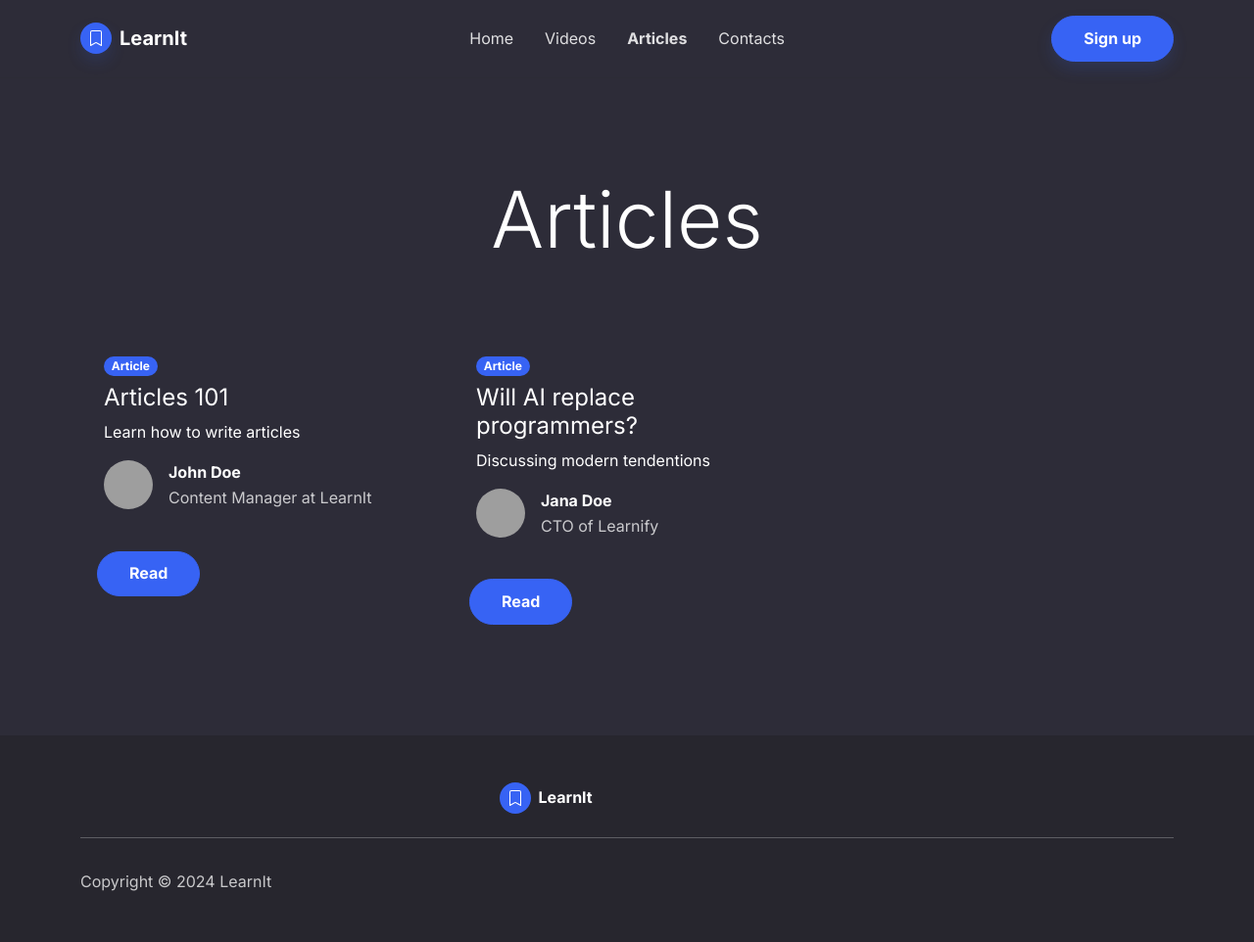
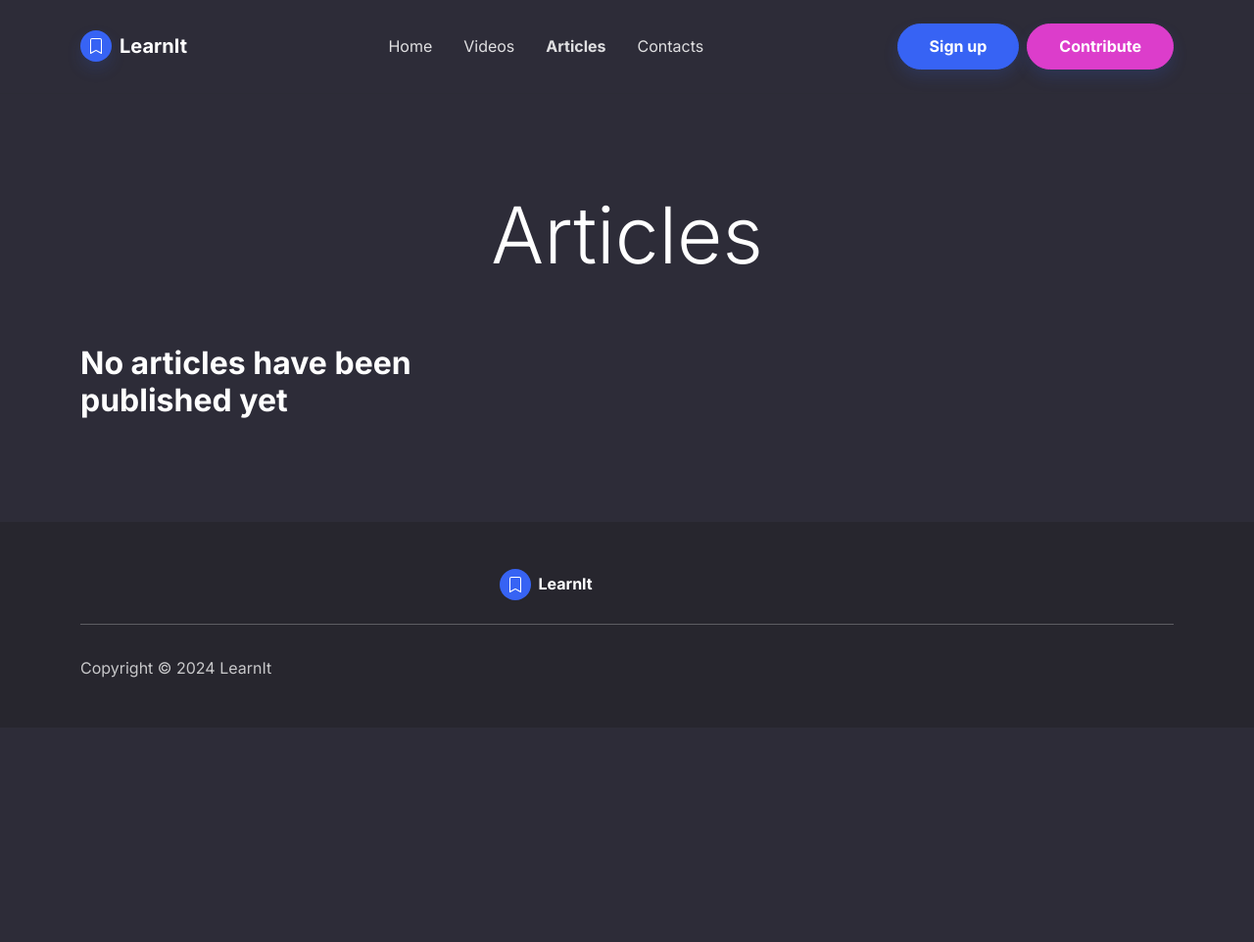
Before and after one commit to D1midr0sh/LearnIt, a Flask app: page /articles in a window 1280 px wide. Shown: the whole page at 98% size. After the commit the page ends 800 px from the top, so only its background shows below. Run offline with Flask 3, Linux system fonts and the light colour scheme; some libraries are stand-ins or nearby versions; grey boxes are pictures that could not be loaded.

Commit message:
articles system established

```diff
--- a/data/__all_models.py
+++ b/data/__all_models.py
@@ -1 +1,2 @@
 from . import users
+from . import articles
--- a/data/users.py
+++ b/data/users.py
@@ -14,6 +14,7 @@ class User(SqlAlchemyBase, UserMixin):
     hashed_password = sqlalchemy.Column(sqlalchemy.String)
     small_desc = sqlalchemy.Column(sqlalchemy.VARCHAR(70), nullable=True)
     activated = sqlalchemy.Column(sqlalchemy.Boolean, default=False)
+    articles = sqlalchemy.orm.relationship("Article", back_populates="user")
 
     def set_password(self, password):
         self.hashed_password = generate_password_hash(password)
--- a/main.py
+++ b/main.py
@@ -6,6 +6,7 @@ from flask_mail import Mail
 import os
 
 from data.db_session import create_session, global_init
+from data.articles import Article
 from data.users import User
 from forms.login import LoginForm
 from forms.signup import SignUpForm
@@ -47,7 +48,9 @@ def base():
 
 @app.route("/articles")
 def articles():
-    return render_template("articles.html")
+    with create_session() as db_sess:
+        articles = db_sess.query(Article).all()
+        return render_template("articles.html", articles=articles)
 
 
 @app.route("/signup", methods=["GET", "POST"])
--- /dev/null
+++ b/requirements.txt
@@ -0,0 +1,5 @@
+flask==3.0.2
+flask_wtf==1.2.1
+flask_login==0.6.3
+flask_mail==0.9.1
+flask_ckeditor==0.5.1
--- a/templates/articles.html
+++ b/templates/articles.html
@@ -20,30 +20,21 @@
             </div>
         </div>
         <div class="row gy-4 row-cols-1 row-cols-md-2 row-cols-xl-3">
+            {% for article in articles %}
             <div class="col">
                 <div class="p-4"><span class="badge rounded-pill bg-primary mb-2">Article</span>
-                    <h4>Articles 101</h4>
-                    <p>Learn how to write articles</p>
+                    <h4>{{ article.title }}</h4>
+                    <p>{{ article.small_desc }}</p>
                     <div class="d-flex"><img class="rounded-circle flex-shrink-0 me-3 fit-cover" width="50" height="50" src="https://cdn.bootstrapstudio.io/placeholders/1400x800.png">
                         <div>
-                            <p class="fw-bold mb-0">John Doe</p>
-                            <p class="text-muted mb-0">Content Manager at LearnIt</p>
+                            <p class="fw-bold mb-0">{{ article.user.first_name }}&nbsp;{{ article.user.last_name }}</p>
+                            <p class="text-muted mb-0">{{ article.user.first_name.small_desc }}</p>
                         </div>
                     </div>
                 </div><button class="btn btn-primary" type="button" style="margin: 17px;">Read</button>
             </div>
-            <div class="col">
-                <div class="p-4"><span class="badge rounded-pill bg-primary mb-2">Article</span>
-                    <h4>Will AI replace programmers?</h4>
-                    <p>Discussing modern tendentions</p>
-                    <div class="d-flex"><img class="rounded-circle flex-shrink-0 me-3 fit-cover" width="50" height="50" src="https://cdn.bootstrapstudio.io/placeholders/1400x800.png">
-                        <div>
-                            <p class="fw-bold mb-0">Jana Doe</p>
-                            <p class="text-muted mb-0">CTO of Learnify</p>
-                        </div>
-                    </div>
-                </div><button class="btn btn-primary" type="button" style="margin: 17px;">Read</button>
-            </div>
+            {% endfor %}
+            {% if not articles %}<h2 class="fw-bold">No articles have been published yet</h2>{% endif %}
         </div>
     </div>
 </section>
--- a/templates/index.html
+++ b/templates/index.html
@@ -28,8 +28,10 @@
                 {% if current_user.is_authenticated %}
                     <a class="navbar-brand" href="/logout">{{current_user.first_name}}</a>
                 {% else %}
-                <a class="btn btn-primary shadow" role="button" href="/signup">Sign up</a>
+                <a class="btn btn-primary shadow m-2" role="button" href="/signup">Sign up</a>
                 {% endif %}
+                <br>
+                <a class="btn btn-secondary shadow" role="button" href="/add">Contribute</a>
             </div>
         </div>
     </nav>
--- a/templates/mail/new_user.html
+++ b/templates/mail/new_user.html
@@ -4,4 +4,4 @@
 
 <p>Regards,</p>
 
-<p>Dmitriy Kirichenko, CEO of "LearnIt"</p>
+<p>LearnIt educational platform</p>
--- a/templates/mail/new_user.txt
+++ b/templates/mail/new_user.txt
@@ -4,4 +4,4 @@ Thank you very mush for registering on LearnIt.
 
 Regards,
 
-Dmitriy Kirichenko, CEO of "LearnIt"
+LearnIt educational platform
```
Also changed, not shown: data/articles.py (added, +15 -0 lines).
